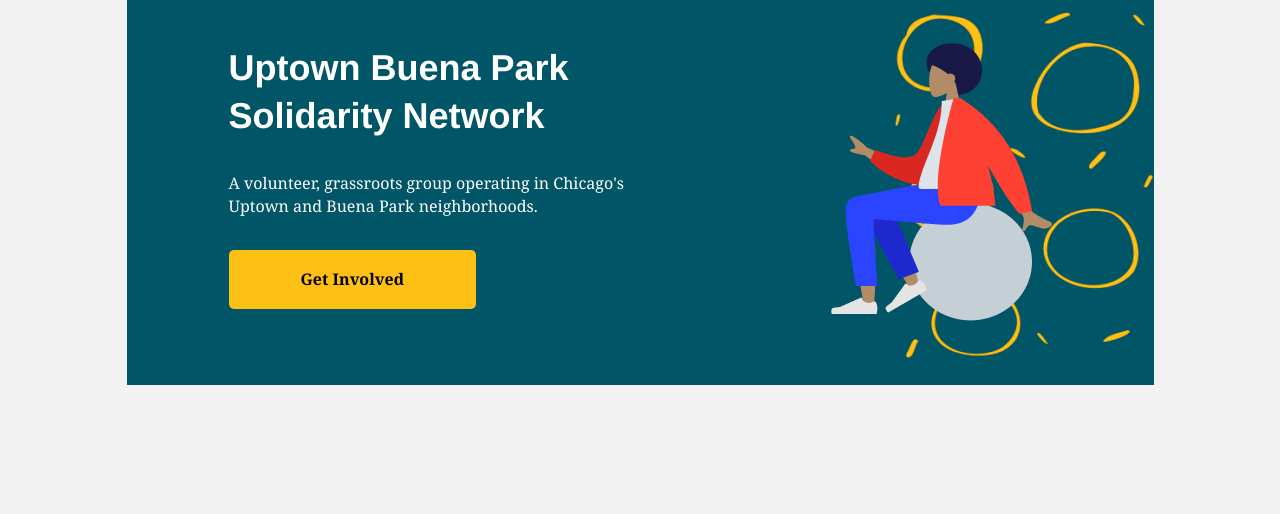
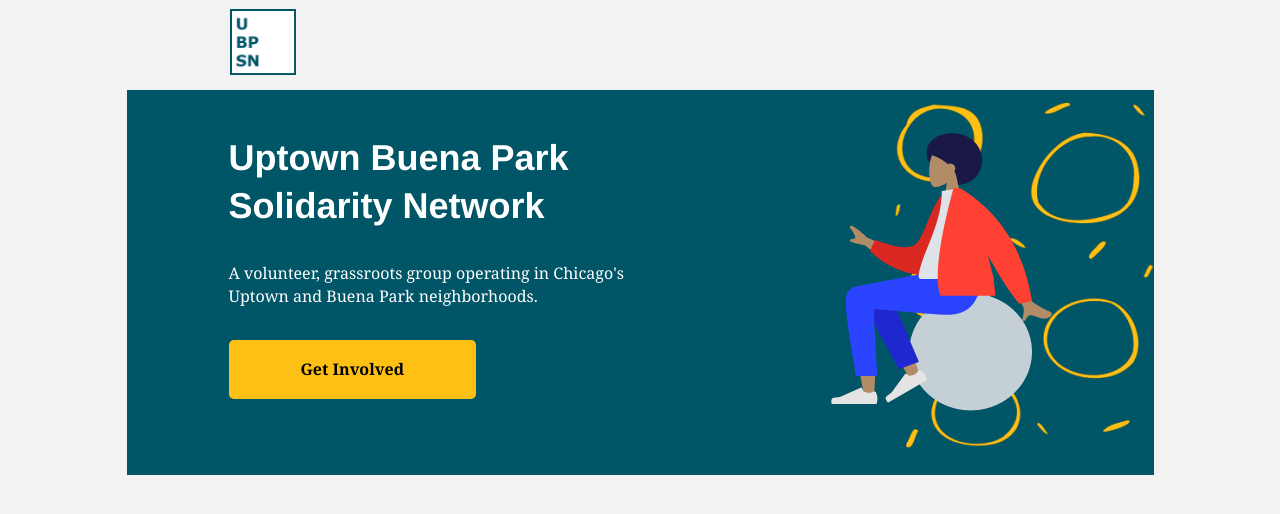
Before and after one commit to kand/ubpsn, a Gatsby site: page / in a window 1280 px wide. Built offline with nearby package versions, Linux system fonts and the light colour scheme; Gatsby itself is replaced by a stand-in of ours.

Commit message:
nav started

```diff
--- /dev/null
+++ b/src/components/Nav.js
@@ -0,0 +1,38 @@
+// @flow
+
+import React from 'react';
+import styled from 'styled-components';
+import {StaticQuery, graphql} from 'gatsby';
+import Img from 'gatsby-image';
+
+import {breakpoints} from '../utils/styleConstants';
+
+const NavImage = styled(Img)`
+
+    ${breakpoints[50]} {
+        margin-left: 103px;
+    }
+`;
+
+export default function Nav(props: Object) {
+    return (
+        <StaticQuery
+            query={graphql`
+                query NavLogoQuery {
+                    navLogo: file(relativePath: { eq: "logo.png" }) {
+                        childImageSharp {
+                            fixed(width: 66, height: 66) {
+                                ...GatsbyImageSharpFixed
+                            }
+                        }
+                    }
+                }
+            `}
+            render={({navLogo: {childImageSharp: {fixed}}}) => (
+                <div {...props}>
+                    <NavImage fixed={fixed} />
+                </div>
+            )}
+        />
+    );
+}
--- a/src/pages/index.js
+++ b/src/pages/index.js
@@ -1,8 +1,9 @@
 import React, {Fragment} from 'react';
 import styled, {createGlobalStyle} from 'styled-components';
 
-import {colors} from '../utils/styleConstants';
+import {breakpoints, colors} from '../utils/styleConstants';
 import Cover from '../components/Cover';
+import Nav from '../components/Nav';
 
 const GlobalStyle = createGlobalStyle`
     body {
@@ -11,8 +12,20 @@ const GlobalStyle = createGlobalStyle`
 `;
 
 const RootLayout = styled.div`
-    max-width: 1027px;
-    margin: auto;
+    margin: 13px;
+
+    ${breakpoints[50]} {
+        max-width: 1027px;
+        margin: auto;
+    }
+`;
+
+const NavWrapped = styled(Nav)`
+    margin-bottom: 24px;
+
+    ${breakpoints[50]} {
+        margin: 9px 0;
+    }
 `;
 
 export default function About() {
@@ -20,6 +33,7 @@ export default function About() {
         <Fragment>
             <GlobalStyle />
             <RootLayout id='siteRoot'>
+                <NavWrapped id='siteNav'/>
                 <Cover />
             </RootLayout>
         </Fragment>
```
